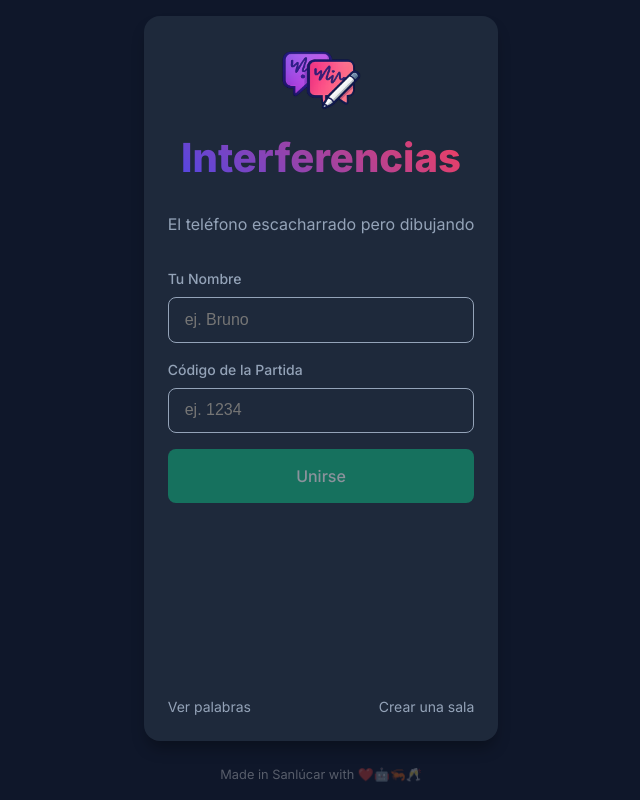
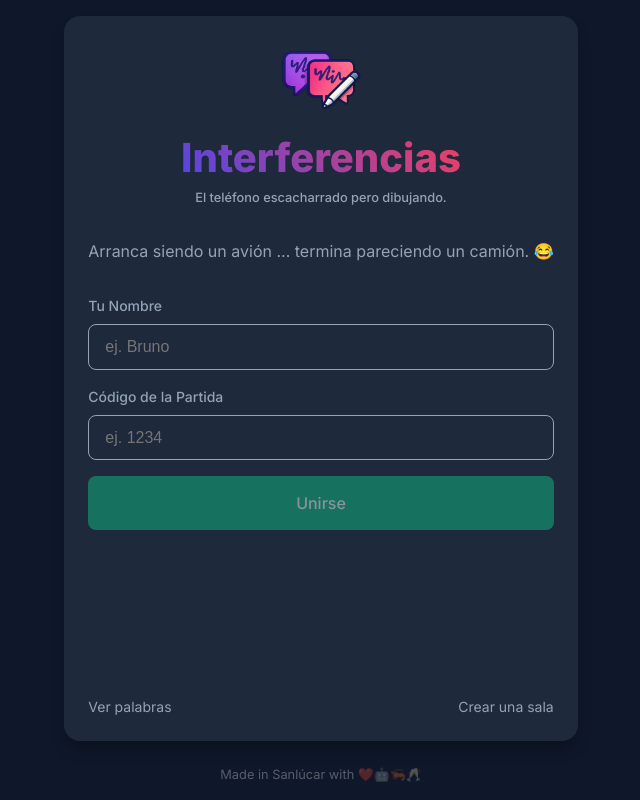
Before and after one commit to gimco/interferencias, a Svelte app: page / in a window 1280 px wide. Shown: the whole page, without its empty margins (319-959 px from the left). Built offline with nearby package versions, Linux system fonts and the light colour scheme; no server answers.

Commit message:
agerga eslogan

```diff
--- a/src/components/Welcome.svelte
+++ b/src/components/Welcome.svelte
@@ -5,9 +5,27 @@
     let gameIdToJoin = $state("");
     let isAdminRoute = $state(false);
 
-    import { onMount } from "svelte";
+    import { onMount, onDestroy } from "svelte";
+    import { fade } from "svelte/transition";
+
+    const phrases = [
+        "Arranca siendo un avión ... termina pareciendo un camión. 😂",
+        "Nace como un castillo ... y acaba como un ladrillo. 🤣",
+        "Parte como un dragón ... y acaba siendo un jamón. 😆",
+        "Empieza como un gato ... y termina como un zapato. 🤭",
+        "Sale siendo un león ... y acaba en melón. 😅",
+        "Arranca con un pirata ... y termina en patata. 🤣",
+        "Comienza como un retrato ... y termina en garabato. 😄",
+        "Nace siendo un tesoro ... y acaba en loro. 😹",
+        "Parte siendo un tiburón ... y termina en mejillón. 😭",
+    ];
+    let currentPhraseIndex = $state(0);
+    let intervalId: ReturnType<typeof setInterval>;
 
     onMount(() => {
+        intervalId = setInterval(() => {
+            currentPhraseIndex = (currentPhraseIndex + 1) % phrases.length;
+        }, 10000);
         isAdminRoute = window.location.pathname === "/admin";
         const params = new URLSearchParams(window.location.search);
         const urlCode = params.get("c") || params.get("code");
@@ -34,6 +52,10 @@
         }
     });
 
+    onDestroy(() => {
+        if (intervalId) clearInterval(intervalId);
+    });
+
     async function handleCreate() {
         if (!name.trim()) return;
         await gameState.createGame(name.trim());
@@ -52,8 +74,15 @@
     <div class="logo-container">
         <img src="/logo.png" alt="Logo" class="global-logo" />
         <h1 class="title">Interferencias</h1>
+        <div class="slogan">El teléfono escacharrado pero dibujando.</div>
     </div>
-    <p class="subtitle">El teléfono escacharrado pero dibujando</p>
+    <p class="subtitle">
+        {#key currentPhraseIndex}
+            <span class="changing-phrase" in:fade={{ duration: 500 }}>
+                {phrases[currentPhraseIndex]}
+            </span>
+        {/key}
+    </p>
 
     <div class="form-group">
         <label for="name">Tu Nombre</label>
@@ -219,4 +248,12 @@
     .copyright a:hover {
         color: rgba(255, 255, 255, 0.7);
     }
+    .slogan {
+        font-size: 0.8rem;
+        color: var(--text-muted);
+        margin-top: -1rem;
+        margin-bottom: 1rem;
+        font-weight: 500;
+        text-align: center;
+    }
 </style>
```
